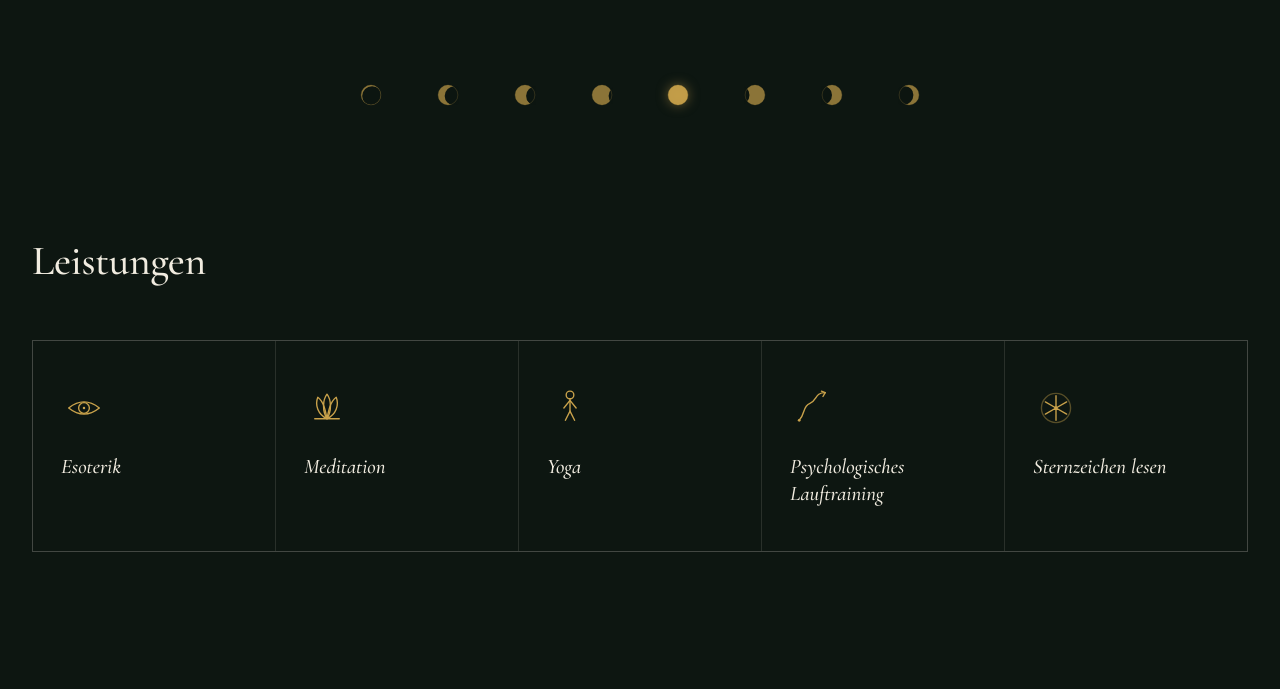
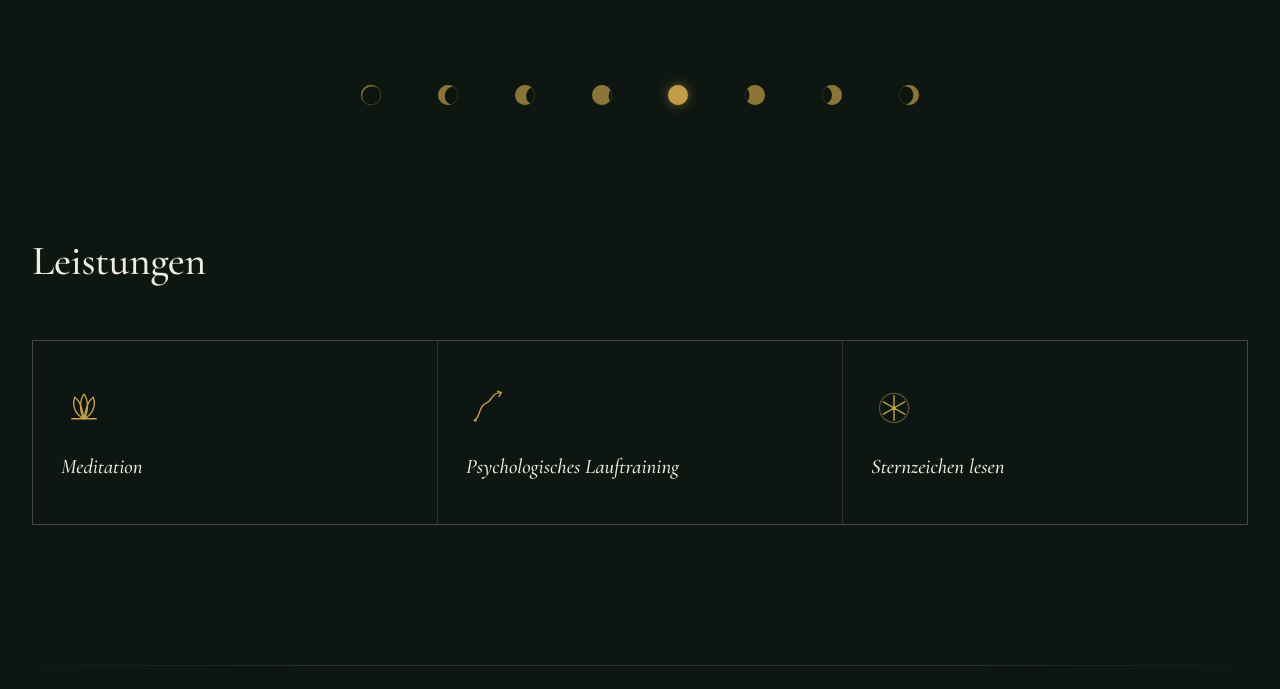
Before and after one commit to Tamer992/sternenweg, a plain HTML site: page index.html in a window 1280 px wide. Shown: the part 2225-2914 px from the top of the page. Drawn offline with nearby package versions, Linux system fonts and the light colour scheme.

Commit message:
Remove Esoterik and Yoga from Leistungen section
Co-Authored-By: Claude Sonnet 5 <noreply@anthropic.com>

```diff
--- a/index.html
+++ b/index.html
@@ -174,31 +174,12 @@
 
       <article class="service-card reveal">
         <svg class="service-card__icon" viewBox="0 0 60 60" fill="none" stroke="var(--accent)" stroke-width="1.8" stroke-linecap="round" stroke-linejoin="round">
-          <path d="M 10,30 Q 30,14 50,30 Q 30,46 10,30 Z"/>
-          <circle cx="30" cy="30" r="7"/>
-          <circle cx="30" cy="30" r="1.6" fill="var(--accent)" stroke="none"/>
-        </svg>
-        <h3>Esoterik</h3>
-      </article>
-
-      <article class="service-card reveal">
-        <svg class="service-card__icon" viewBox="0 0 60 60" fill="none" stroke="var(--accent)" stroke-width="1.8" stroke-linecap="round" stroke-linejoin="round">
           <path d="M 14,44 L 46,44"/>
           <path d="M 30,44 C 24,34 24,20 30,12 C 36,20 36,34 30,44 Z"/>
           <path d="M 30,44 C 18,38 14,26 18,16 C 26,22 28,34 30,44 Z"/>
           <path d="M 30,44 C 42,38 46,26 42,16 C 34,22 32,34 30,44 Z"/>
         </svg>
         <h3>Meditation</h3>
-      </article>
-
-      <article class="service-card reveal">
-        <svg class="service-card__icon" viewBox="0 0 60 60" fill="none" stroke="var(--accent)" stroke-width="1.8" stroke-linecap="round" stroke-linejoin="round">
-          <circle cx="30" cy="13" r="5"/>
-          <path d="M 30,18 L 30,34"/>
-          <path d="M 30,20 L 22,30 M 30,20 L 38,30"/>
-          <path d="M 30,34 L 24,46 M 30,34 L 36,46"/>
-        </svg>
-        <h3>Yoga</h3>
       </article>
 
       <article class="service-card reveal">
```
